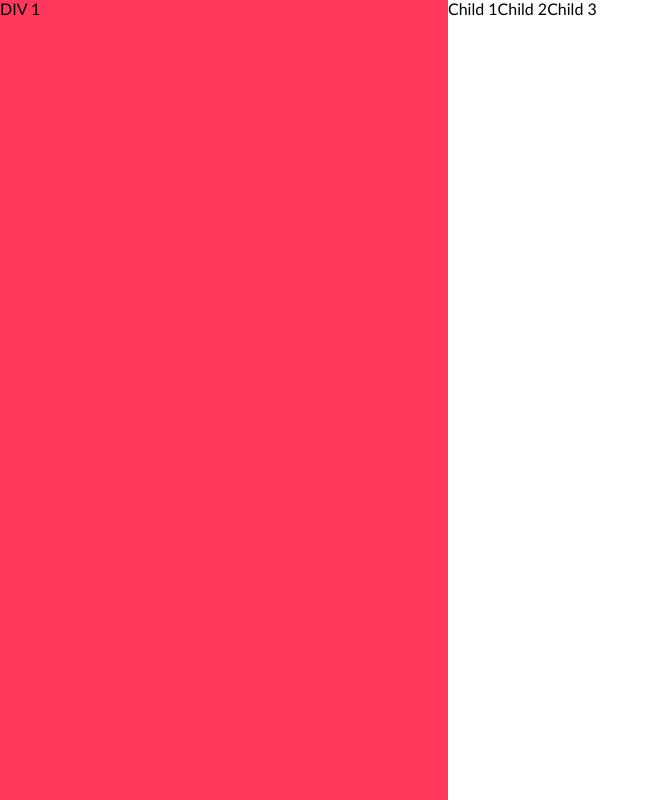
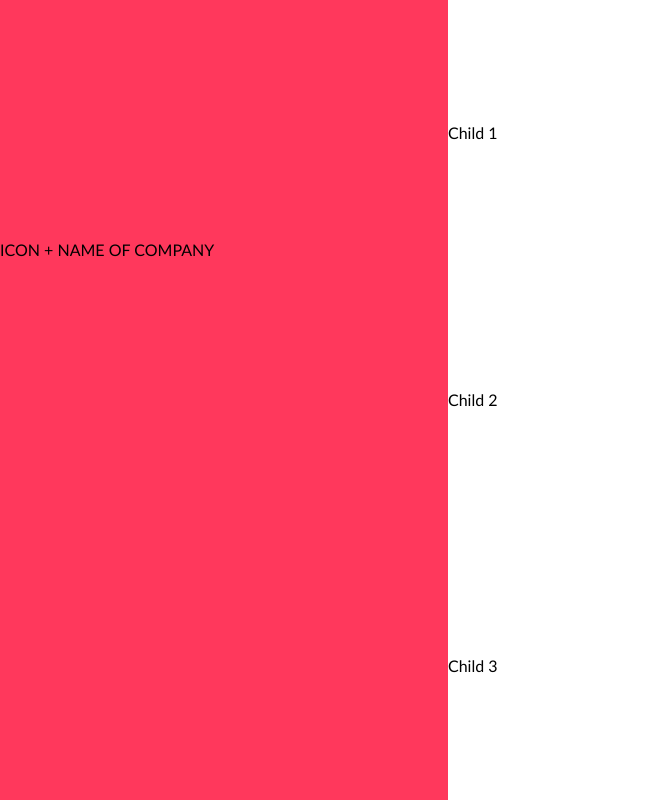
Before and after one commit to iyilmaz24/sign-up-form, a plain HTML site: page index.html in a window 1280 px wide. Shown: the whole page, without its empty margins (0-658 px from the left). Drawn offline with Linux system fonts and the light colour scheme.

Commit message:
create left brand div, add flexbox rules

```diff
--- a/index.html
+++ b/index.html
@@ -11,12 +11,22 @@
 
 <body>
 
-    <div id="left-half">DIV 1</div>
+    <div id="left-half">
+        <div id="left-branded-div">
+            ICON + NAME OF COMPANY
+        </div>
+    </div>
 
     <div id="right-half">
-        <div>Child 1</div>
-        <div>Child 2</div>
-        <div>Child 3</div>
+        <div>
+            Child 1
+        </div>
+        <div>
+            Child 2
+        </div>
+        <div>
+            Child 3
+        </div>
     </div>
 
 </body>
--- a/styles.css
+++ b/styles.css
@@ -22,15 +22,23 @@ body
     height: 100%;
     width: 100%;
     display: flex;
+    flex-direction: column;
 }
 
 #left-half
 {
     background-color: #FF385C;
     flex-basis: 35%;
+    justify-content: center;
+}
+
+#left-branded-div
+{
+    margin-top: -300px;
 }
 
 #right-half
 {
     flex-basis: 65%;
+    justify-content: space-around;
 }
```
